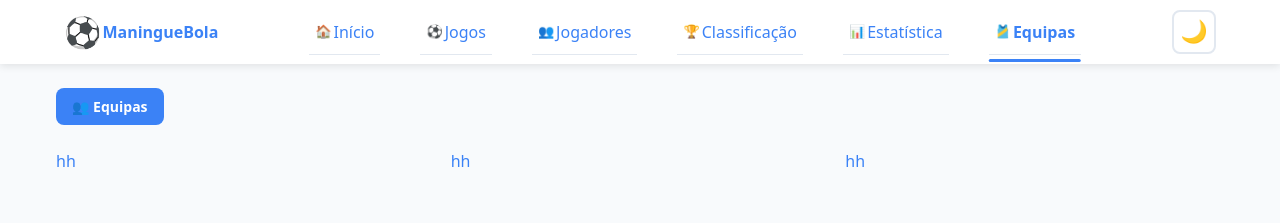
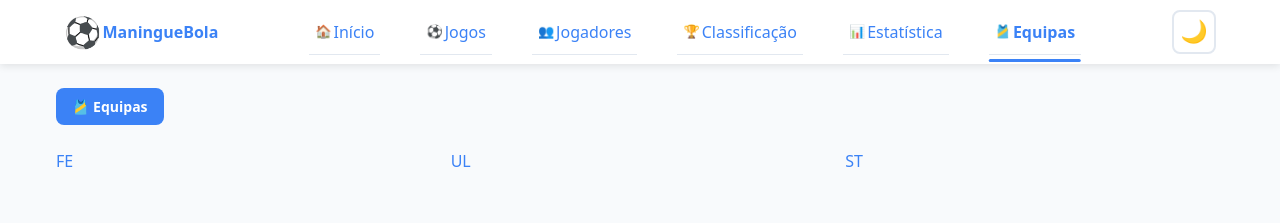
Before and after one commit to Raimundroid/maninguebola, a React (Vite) app: page /equipas in a window 1280 px wide. Shown: the top 223 px of the page. Built offline with nearby package versions, Linux system fonts and the light colour scheme.

Commit message:
TeamCard: displaying team logos

```diff
--- a/src/components/TeamCard/TeamCard.css
+++ b/src/components/TeamCard/TeamCard.css
@@ -1,4 +1,4 @@
-// ============================================
+/* // ============================================
 // CSS STYLES (as JavaScript objects)
 // ============================================
 // Note: These would normally be in separate .css files
@@ -88,4 +88,7 @@ const teamCardStyles = {
     color: 'var(--text-light, #666)',
     fontWeight: '500',
   },
-};
+}; */
+.team-logo {
+  background-color: red;
+}
--- a/src/components/TeamCard/TeamCard.jsx
+++ b/src/components/TeamCard/TeamCard.jsx
@@ -1,5 +1,3 @@
-// import React from "react";
-
 // ///////////////////////////////
 //==================================
 //1ST CODE
@@ -65,8 +63,6 @@
 //WORKING CODE
 // ================================
 //===================================
-
-// import React from "react";
 
 // // ============================================
 // // TeamCard.jsx (Extract to separate file)
@@ -143,55 +139,30 @@
 //   );
 // };
 
-// export default TeamCard;
-
 // ///////////////////////////////
 //==================================
 //COMMENTED CODE
 // ================================
 //===================================
-// // ============================================
-// // TeamCard.jsx
-// // ============================================
-// // Individual team card component that displays a single team's information
-// //
-// // This component shows:
-// // - Team abbreviation in a logo box
-// // - Full team name
-// // - Optional position and points (if provided in team data)
-// //
-// // Props:
-// //   - team: object containing team data
-// //     {
-// //       id: string (unique identifier),
-// //       name: string (full team name),
-// //       abbr: string (abbreviation for display),
-// //       position?: number (optional league position),
-// //       points?: number (optional points total)
-// //     }
-// //   - onClick: function that gets called when the card is clicked
-// //              receives the team object as parameter
-
-// const TeamCard = ({ team, onClick }) => {
-//   // State to track if mouse is hovering over the card
-//   // This allows us to apply hover effects
-//   // useState returns [currentValue, functionToUpdateValue]
-//   const [isHovered, setIsHovered] = React.useState(false);
 
 //   return (
 //     // Main card container
 //     // onClick with arrow function: when clicked, call onClick function with team data
 //     // The ?. is optional chaining - only calls onClick if it exists
+
 //     <div
 //       className="team-card"
-//       // Conditionally add 'hovered' class when mouse is over the card
-//       // This allows CSS to apply hover styles
+
+// Conditionally add 'hovered' class when mouse is over the card
+// This allows CSS to apply hover styles
+
 //       style={{
 //         // Apply base card styles
 //         ...teamCardStyles.card,
 //         // If hovered, also apply hover styles (spread operator merges objects)
 //         ...(isHovered ? teamCardStyles.cardHover : {}),
 //       }}
+
 //       onClick={() => onClick?.(team)}
 //       // Event handlers for mouse hover
 //       // When mouse enters card area, set isHovered to true
@@ -199,7 +170,10 @@
 //       // When mouse leaves card area, set isHovered to false
 //       onMouseLeave={() => setIsHovered(false)}
 //     >
+
+//-------------------------------------------
 //       {/* Logo box - displays team abbreviation */}
+
 //       <div className="team-logo" style={teamCardStyles.logo}>
 //         {/* Display the team's abbreviation (e.g., "FE" for FC Eagles) */}
 //         {team.abbr}
@@ -233,18 +207,49 @@
 //   );
 // };
 
-// export default TeamCard;
-
 // ///////////////////////////////
 //==================================
-// TRANSSCRIPTED CODE
+// TRANSCRIPTED CODE
 // ================================
 //===================================
 
+// ============================================
+// TeamCard.jsx
+// ============================================
+// Individual team card component that displays a single team's information
+//
+// This component shows:
+// - Team abbreviation in a logo box
+// - Full team name
+// - Optional position and points (if provided in team data)
+//
+// Props:
+//   - team: object containing team data
+//     {
+//       id: string (unique identifier),
+//       name: string (full team name),
+//       abbr: string (abbreviation for display),
+//       position?: number (optional league position),
+//       points?: number (optional points total)
+//     }
+//   - onClick: function that gets called when the card is clicked
+//              receives the team object as parameter
+
 import React from "react";
 
-const TeamCard = () => {
-  return <div>hh</div>;
+const TeamCard = ({ team, onClick }) => {
+  return (
+    // Main card container
+    // onClick with arrow function: when clicked, call onClick function with team data
+    // The ?. is optional chaining - only calls onClick if it exists
+
+    <div className="team-card">
+      <div className="team-logo">
+        {/* Display the team's abbreviation (e.g., "FE" for FC Eagles) */}
+        {team.abbr}
+      </div>
+    </div>
+  );
 };
 
 export default TeamCard;
--- a/src/pages/TeamsPage/TeamsPage.jsx
+++ b/src/pages/TeamsPage/TeamsPage.jsx
@@ -1,22 +1,4 @@
 import React from "react";
-
-// const TeamsPage = () => {
-//   const styles = {
-//     thisContainer: { minHeight: "60vh", marginTop: "1rem" },
-//   };
-//   return (
-//     <div style={styles.thisContainer}>
-//       <div className="hero">
-//         <h1>EQUIPAS</h1>
-
-//         <p>Bem-vindo as EQUIPAS!!!</p>
-//         <p>Veja todas as EQUIPAS do Futebol de MORRUMBENE!</p>
-//       </div>
-//     </div>
-//   );
-// };
-
-// export default TeamsPage;
 
 // ============================================
 // pages/TeamsPage.jsx
@@ -53,7 +35,7 @@ const TeamsPage = ({ teams }) => {
 
   return (
     <div style={styles.container}>
-      <PageIndicator icon="👥" title="Equipas" />
+      <PageIndicator icon="🎽" title="Equipas" />
       <TeamsGrid teams={teams} onTeamClick={handleTeamClick} />
     </div>
   );
```
Also changed, not shown: src/components/TeamsGrid/TeamsGrid.jsx (+0 -16 lines).
